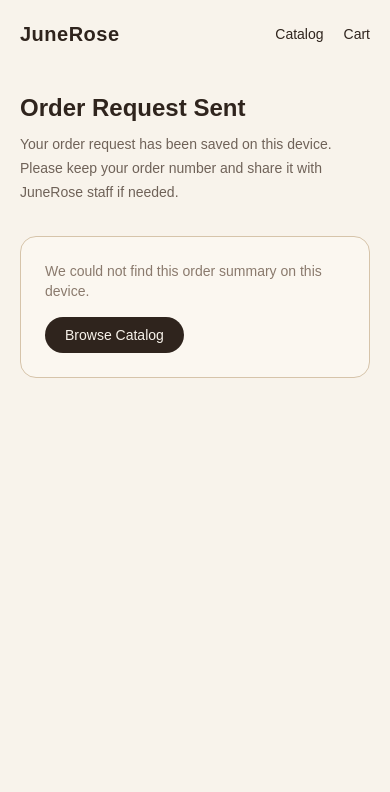
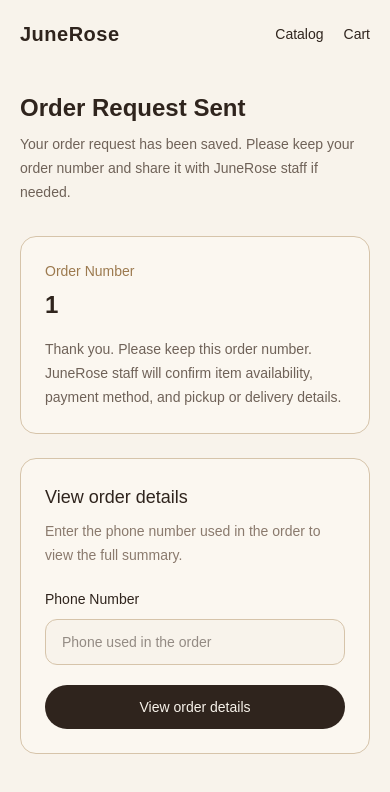
Before and after one commit to phyuuu/junerose, a Next.js app: page /order-success/1 in a window 390 px wide. Shown: the top 792 px of the page. Built offline with nearby package versions, Linux system fonts and the light colour scheme.

Commit message:
Protect order success details with phone verification

```diff
--- a/app/order-success/[orderNumber]/page.tsx
+++ b/app/order-success/[orderNumber]/page.tsx
@@ -18,7 +18,7 @@ export default async function OrderSuccessPage({
       <section className="mx-auto max-w-6xl px-5 py-6">
         <SectionHeader
           title="Order Request Sent"
-          description="Your order request has been saved on this device. Please keep your order number and share it with JuneRose staff if needed."
+          description="Your order request has been saved. Please keep your order number and share it with JuneRose staff if needed."
         />
 
         <OrderSuccessView orderNumber={orderNumber} />
--- a/components/OrderSuccessView.tsx
+++ b/components/OrderSuccessView.tsx
@@ -1,15 +1,14 @@
 "use client";
 
 import Image from "next/image";
-import Link from "next/link";
 import { useMemo, useState, useSyncExternalStore } from "react";
+import { findCustomerOrder } from "@/lib/customer-orders";
 import { buildCustomerOrderMessage } from "@/lib/orderMessage";
 import { formatMMK } from "@/lib/formatPrice";
 import {
   getOrderByNumber,
   ORDER_STORAGE_EVENT,
 } from "@/lib/orderStorage";
-import { routes } from "@/lib/routes";
 import type { OrderRequest } from "@/types/order";
 
 type OrderSuccessViewProps = {
@@ -40,6 +39,11 @@ export default function OrderSuccessView({
   orderNumber,
 }: OrderSuccessViewProps) {
   const [copyMessage, setCopyMessage] = useState("");
+  const [phone, setPhone] = useState("");
+  const [verifiedOrder, setVerifiedOrder] =
+    useState<OrderRequest | null>(null);
+  const [errorMessage, setErrorMessage] = useState("");
+  const [isChecking, setIsChecking] = useState(false);
   const orderSnapshot = useSyncExternalStore(
     subscribeToOrder,
     () => getOrderSnapshot(orderNumber),
@@ -49,31 +53,96 @@ export default function OrderSuccessView({
     () => JSON.parse(orderSnapshot) as OrderRequest | null,
     [orderSnapshot],
   );
+  const visibleOrder = verifiedOrder ?? order;
 
   async function handleCopyOrderInfo() {
-    if (!order) {
+    if (!visibleOrder) {
       return;
     }
 
-    const message = buildCustomerOrderMessage(order);
+    const message = buildCustomerOrderMessage(visibleOrder);
 
     await navigator.clipboard.writeText(message);
     setCopyMessage("Order info copied.");
   }
 
-  if (!order) {
+  async function handleVerifyOrder(
+    event: React.FormEvent<HTMLFormElement>,
+  ) {
+    event.preventDefault();
+
+    setErrorMessage("");
+    setIsChecking(true);
+
+    try {
+      const foundOrder = await findCustomerOrder(
+        orderNumber,
+        phone.trim(),
+      );
+
+      if (!foundOrder) {
+        setErrorMessage(
+          "We could not find an order with this order number and phone number.",
+        );
+        return;
+      }
+
+      setVerifiedOrder(foundOrder);
+    } catch {
+      setErrorMessage("Unable to check order. Please try again.");
+    } finally {
+      setIsChecking(false);
+    }
+  }
+
+  if (!visibleOrder) {
     return (
-      <div className="mt-8 rounded-2xl border border-[#d6c4aa] bg-[#fbf7f0] p-6">
-        <p className="text-sm text-[#8a7a6d]">
-          We could not find this order summary on this device.
+      <div className="mt-8 grid gap-6 md:grid-cols-[1fr_360px]">
+        <div className="rounded-2xl border border-[#d6c4aa] bg-[#fbf7f0] p-6">
+          <p className="text-sm text-[#9c7a4f]">Order Number</p>
+
+          <h2 className="mt-2 text-2xl font-semibold">{orderNumber}</h2>
+
+          <p className="mt-4 text-sm leading-6 text-[#6f6258]">
+            Thank you. Please keep this order number. JuneRose staff will
+            confirm item availability, payment method, and pickup or delivery
+            details.
+          </p>
+        </div>
+
+        <form
+          onSubmit={handleVerifyOrder}
+          className="rounded-2xl border border-[#d6c4aa] bg-[#fbf7f0] p-6"
+        >
+          <h3 className="text-lg font-medium">View order details</h3>
+
+          <p className="mt-2 text-sm leading-6 text-[#8a7a6d]">
+            Enter the phone number used in the order to view the full summary.
           </p>
 
-        <Link
-          href={routes.catalog}
-          className="mt-4 inline-block rounded-full bg-[#2f241d] px-5 py-2 text-sm text-[#f8f3eb] hover:bg-[#4a382c]"
+          <div className="mt-5">
+            <label className="text-sm font-medium">Phone Number</label>
+            <input
+              required
+              value={phone}
+              onChange={(event) => setPhone(event.target.value)}
+              placeholder="Phone used in the order"
+              className="mt-2 w-full rounded-xl border border-[#d6c4aa] bg-[#f8f3eb] px-4 py-3 text-sm outline-none focus:border-[#9c7a4f]"
+            />
+          </div>
+
+          {errorMessage && (
+            <p className="mt-4 text-sm text-red-700">{errorMessage}</p>
+          )}
+
+          <button
+            type="submit"
+            disabled={isChecking}
+            className="mt-5 w-full rounded-full bg-[#2f241d] px-6 py-3 text-sm text-[#f8f3eb] hover:bg-[#4a382c] disabled:cursor-not-allowed disabled:bg-[#b8aa98]"
           >
-          Browse Catalog
-        </Link>
+            {isChecking ? "Checking..." : "View order details"}
+          </button>
+        </form>
       </div>
     );
   }
@@ -83,7 +152,9 @@ export default function OrderSuccessView({
       <div className="rounded-2xl border border-[#d6c4aa] bg-[#fbf7f0] p-6">
         <p className="text-sm text-[#9c7a4f]">Order Number</p>
 
-        <h2 className="mt-2 text-2xl font-semibold">{order.orderNumber}</h2>
+        <h2 className="mt-2 text-2xl font-semibold">
+          {visibleOrder.orderNumber}
+        </h2>
 
         <p className="mt-4 text-sm leading-6 text-[#6f6258]">
           Thank you. Please keep this order number. JuneRose staff will confirm
@@ -94,11 +165,15 @@ export default function OrderSuccessView({
           <h3 className="text-sm font-medium">Customer Details</h3>
 
           <div className="mt-3 space-y-1 text-sm text-[#6f6258]">
-            <p>Name: {order.customer.name}</p>
-            <p>Phone: {order.customer.phone}</p>
-            <p>Address: {order.customer.address}</p>
-            <p>Preferred contact: {order.customer.preferredContact}</p>
-            {order.customer.note && <p>Note: {order.customer.note}</p>}
+            <p>Name: {visibleOrder.customer.name}</p>
+            <p>Phone: {visibleOrder.customer.phone}</p>
+            <p>Address: {visibleOrder.customer.address}</p>
+            <p>
+              Preferred contact: {visibleOrder.customer.preferredContact}
+            </p>
+            {visibleOrder.customer.note && (
+              <p>Note: {visibleOrder.customer.note}</p>
+            )}
           </div>
 
           <button
@@ -119,7 +194,7 @@ export default function OrderSuccessView({
         <h3 className="text-lg font-medium">Ordered Items</h3>
 
         <div className="mt-5 space-y-3">
-          {order.items.map((item) => (
+          {visibleOrder.items.map((item) => (
             <div
               key={`${item.productId}-${item.selectedSize}-${item.selectedColor}`}
               className="flex gap-3 border-b border-[#e4d6c3] pb-3 last:border-b-0"
@@ -141,7 +216,9 @@ export default function OrderSuccessView({
                   Size: {item.selectedSize} · Color: {item.selectedColor}
                 </p>
 
-                    <p className="mt-1 text-xs text-[#8a7a6d]">Qty: {item.quantity}</p>
+                <p className="mt-1 text-xs text-[#8a7a6d]">
+                  Qty: {item.quantity}
+                </p>
 
                 <p className="mt-2 text-sm text-[#6f6258]">
                   {formatMMK(item.priceMMK * item.quantity)}
@@ -153,7 +230,9 @@ export default function OrderSuccessView({
 
         <div className="mt-5 flex items-center justify-between border-t border-[#d6c4aa] pt-4">
           <p className="text-sm font-medium">Estimated Total</p>
-          <p className="text-sm font-semibold">{formatMMK(order.totalMMK)}</p>
+          <p className="text-sm font-semibold">
+            {formatMMK(visibleOrder.totalMMK)}
+          </p>
         </div>
       </div>
     </div>
```
Lines whose indentation alone changed are shown as unchanged.
